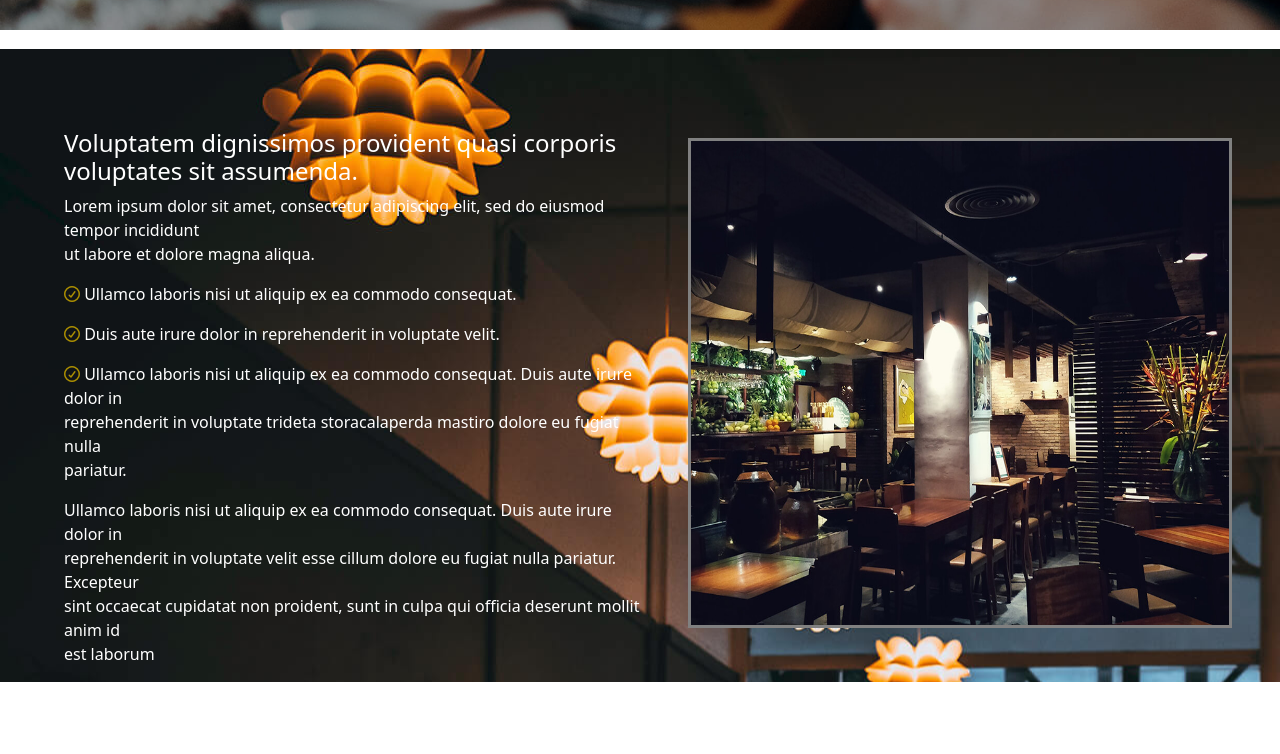
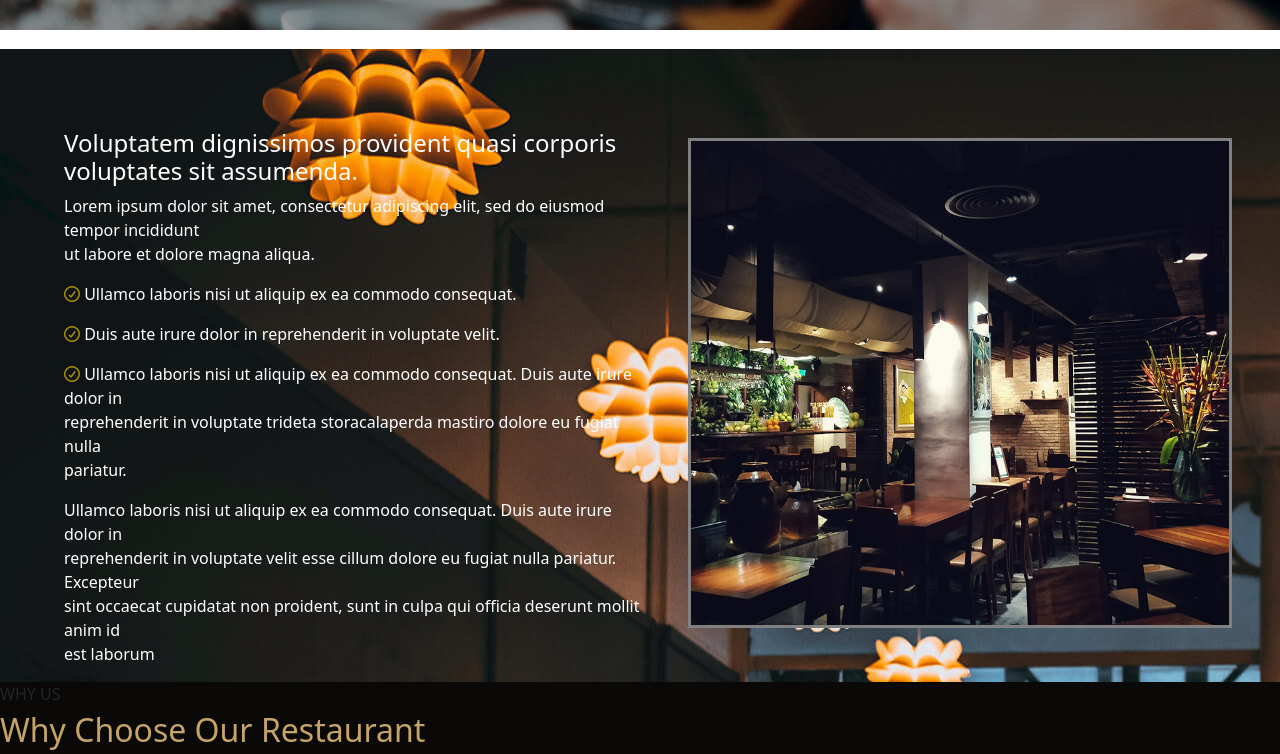
Before and after one commit to Fermoussa/CbienBon, a website: page index.html in a window 1280 px wide. Shown: the part 671-1425 px from the top of the page. Before the commit the page ends 1353 px from the top, so only its background shows below. Drawn offline with nearby package versions, Linux system fonts and the light colour scheme.

Commit message:
debut section why

```diff
--- a/index.html
+++ b/index.html
@@ -83,6 +83,17 @@
 
     </div>
 
+    <div class="whyUs">
+        <div class="enteteWhy">
+            <span> WHY US</span> <br>
+            <span class="titreWhy fs-2"> Why Choose Our Restaurant </span>
+        </div>
+
+        <div class="contentCarteWhy">
+
+        </div>
+    </div>
+
 
 
 
--- a/src/scss/modules/_style.scss
+++ b/src/scss/modules/_style.scss
@@ -2,3 +2,4 @@
 @import "./navbar";
 @import "./section1";
 @import "./about";
+@import "./whyUs";
--- /dev/null
+++ b/src/scss/modules/_whyUs.scss
@@ -0,0 +1,9 @@
+.whyUs{
+    display: flex;
+    flex-direction: column;
+    background-color: rgb(10,9,8);
+}
+
+.titreWhy{
+    color: rgb(197,164,104);
+}
```
Also changed, not shown: public/css/app.css, 1 other file.
